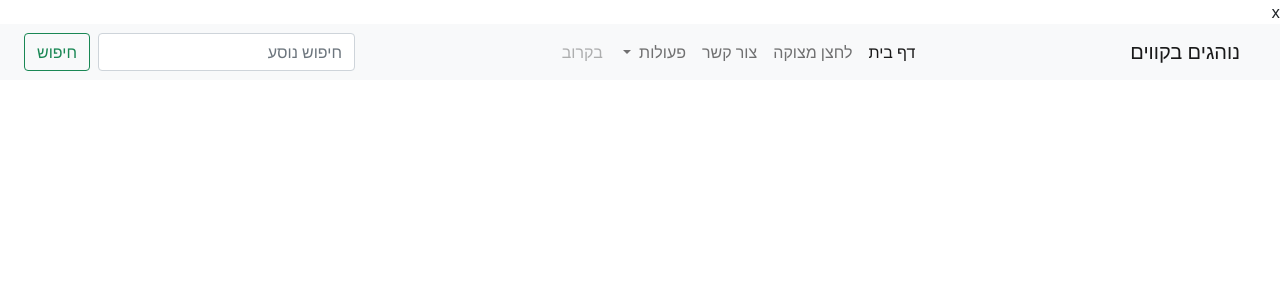
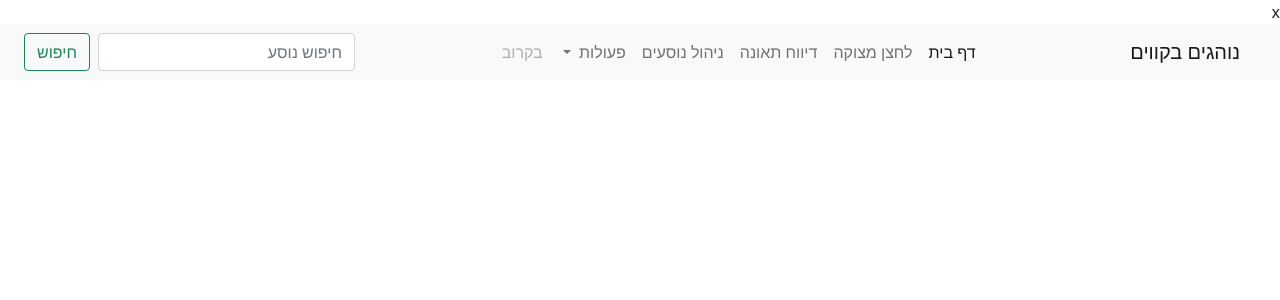
Before and after one commit to itaylev20/HackatonCSTAU2023, a Flask app: template templates/base.html in a window 1280 px wide. Shown: the top 300 px of the page. Run offline with Flask 3, Linux system fonts and the light colour scheme; the template is opened without the code that fills it, so the values that code supplies are empty; parts of the project's set-up code (start-up, migrations or seed data) failed here and were passed over; some libraries are stand-ins or nearby versions.

Commit message:
passengers

```diff
--- a/templates/base.html
+++ b/templates/base.html
@@ -62,7 +62,10 @@ x
           <a class="nav-link" data-bs-toggle="modal" data-bs-target="#call_rescue_modal" >לחצן מצוקה</a>
         </li>
       <li class="nav-item">
-          <a class="nav-link" data-bs-toggle="modal" data-bs-target="#contact_modal" >צור קשר</a>
+          <a class="nav-link" data-bs-toggle="modal" data-bs-target="#contact_modal" >דיווח תאונה</a>
+        </li>
+          <li class="nav-item">
+          <a class="nav-link" data-bs-toggle="modal" data-bs-target="#passengers_modal" >ניהול נוסעים</a>
         </li>
         <li class="nav-item dropdown">
           <a class="nav-link dropdown-toggle" href="#" id="navbarDropdown" role="button" data-bs-toggle="dropdown" aria-expanded="false">
@@ -111,6 +114,8 @@ x
 
     {% include "/modals/call_rescue.html" %}
     {% include "/modals/contact.html" %}
+    {% include "/modals/passengers.html" %}
+
 
 
 </body>
```
